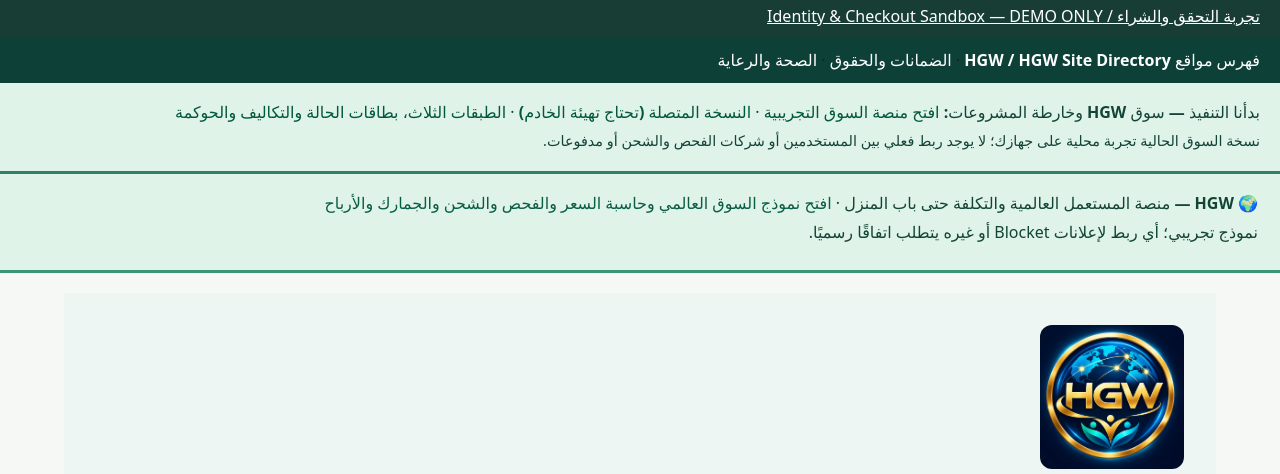
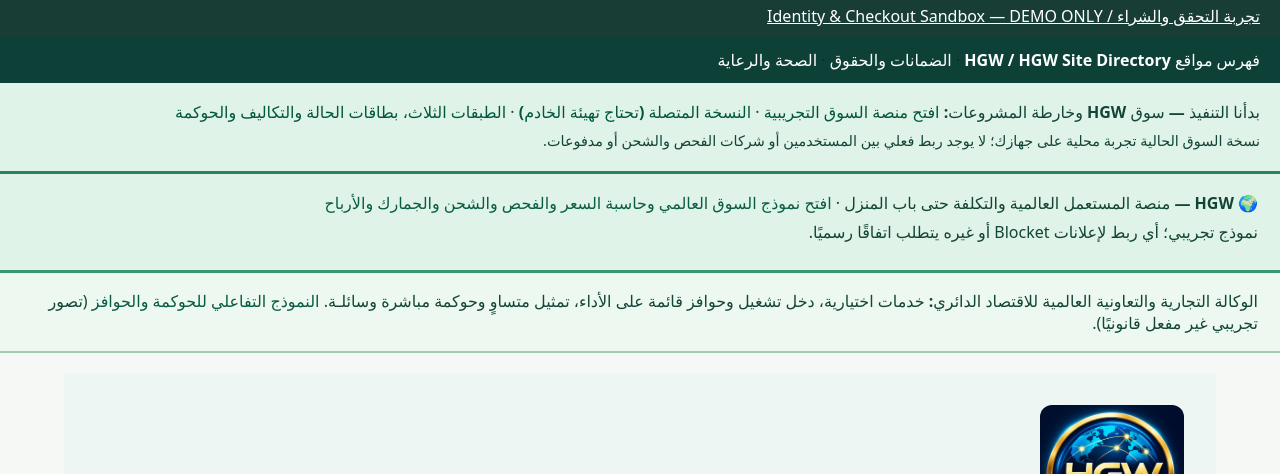
Before and after one commit to HGW-Online/hgw-online.github.io, a plain HTML site: page index.html in a window 1280 px wide. Shown: the part 83-557 px from the top of the page. Drawn offline with Linux system fonts and the light colour scheme.

Commit message:
Align HGW circular marketplace with optional services, cooperative surplus incentives and liquid governance

```diff
--- a/index.html
+++ b/index.html
@@ -22,6 +22,7 @@
 <div style="padding:12px 20px;background:#0d4037"><a style="color:#fff;font-weight:700" href="./hgw/">فهرس مواقع HGW / HGW Site Directory</a> · <a style="color:#fff;font-weight:700" href="./rights.html">الضمانات والحقوق</a> · <a style="color:#fff;font-weight:700" href="./health.html">الصحة والرعاية</a></div>
 <section aria-label="HGW implementation" dir="rtl" style="background:#e0f3e9;padding:18px 20px;border-bottom:3px solid #2b8264;color:#124438"><strong>بدأنا التنفيذ — سوق HGW وخارطة المشروعات:</strong> <a style="color:#00583c;font-weight:bold" href="./circular-marketplace.html">افتح منصة السوق التجريبية</a> · <a style="color:#00583c;font-weight:bold" href="./marketplace-live.html">النسخة المتصلة (تحتاج تهيئة الخادم)</a> · <a style="color:#00583c;font-weight:bold" href="./implementation-roadmap.html">الطبقات الثلاث، بطاقات الحالة والتكاليف والحوكمة</a><p style="margin:6px 0 0;font-size:.9em">نسخة السوق الحالية تجربة محلية على جهازك؛ لا يوجد ربط فعلي بين المستخدمين أو شركات الفحص والشحن أو مدفوعات.</p></section>
 <section dir="rtl" aria-label="السوق العالمي للمستعمل" style="background:#dff3e8;color:#124536;padding:18px 22px;border-bottom:3px solid #3a9475"><strong>🌍 HGW — منصة المستعمل العالمية والتكلفة حتى باب المنزل</strong> · <a style="color:#095d45;font-weight:bold" href="./global-reuse-marketplace.html">افتح نموذج السوق العالمي وحاسبة السعر والفحص والشحن والجمارك والأرباح</a><p style="margin:5px 0">نموذج تجريبي؛ أي ربط لإعلانات Blocket أو غيره يتطلب اتفاقًا رسميًا.</p></section>
+<section dir="rtl" aria-label="نموذج HGW التعاوني" style="padding:17px 22px;background:#ecf8f0;color:#134637;border-bottom:2px solid #a0cdb1"><strong>الوكالة التجارية والتعاونية العالمية للاقتصاد الدائري:</strong> خدمات اختيارية، دخل تشغيل وحوافز قائمة على الأداء، تمثيل متساوٍ وحوكمة مباشرة وسائلـة. <a href="./cooperative-governance.html" style="color:#075b42;font-weight:700">النموذج التفاعلي للحوكمة والحوافز</a> (تصور تجريبي غير مفعل قانونيًا).</section>
 <section id="vision" lang="ar" dir="rtl" aria-labelledby="vision-title" style="max-width:72rem;margin:1.25rem auto;padding:clamp(1rem,4vw,2rem);background:#edf6f2;color:#16382f;line-height:1.85">
   <img class="hgw-concept-emblem" src="./images/concepts/emblem.webp" alt="شعار HGW" width="1254" height="1254">
   <h1 id="vision-title" style="margin-block:0 .25rem">فلسفة HGW ورؤيتها</h1>
```
